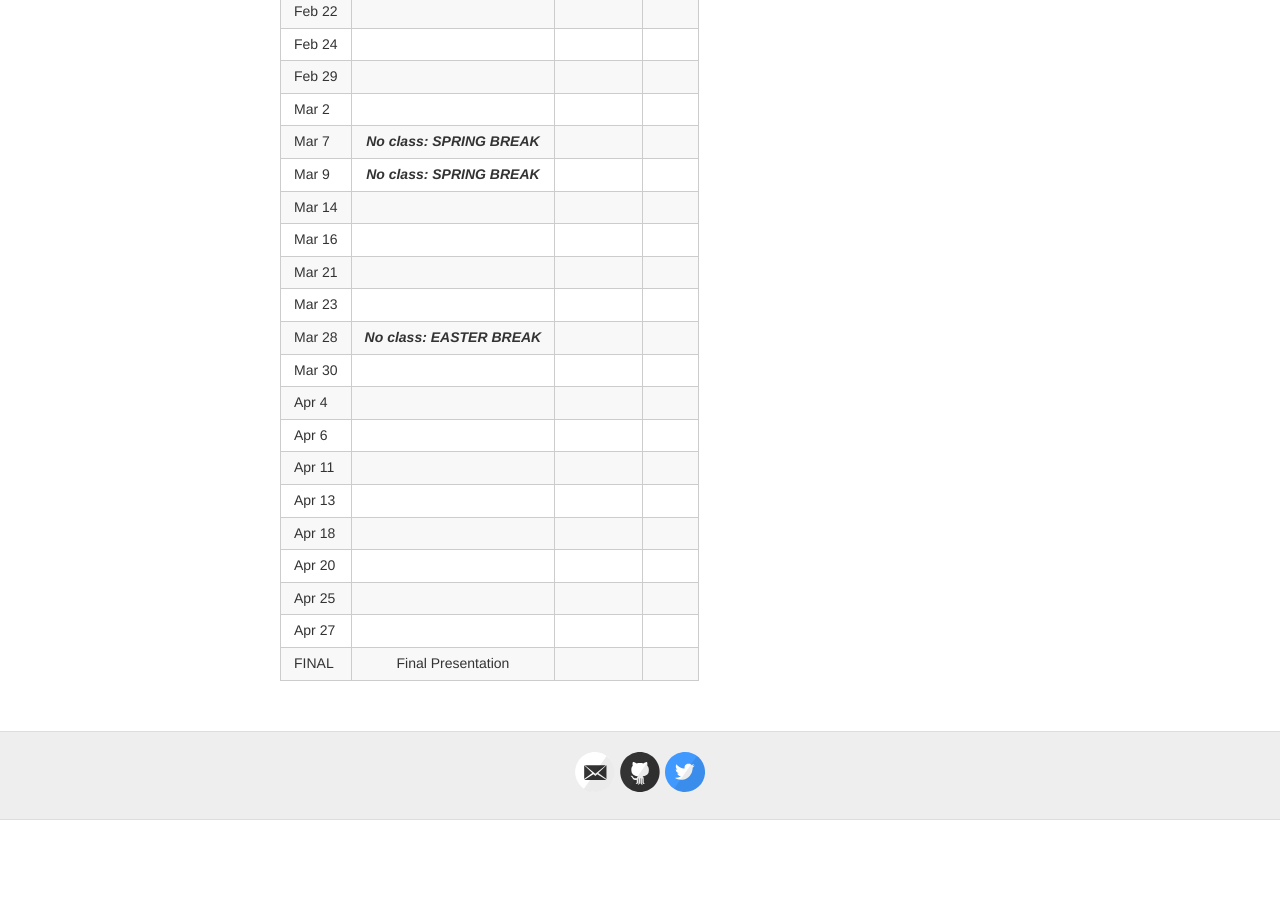
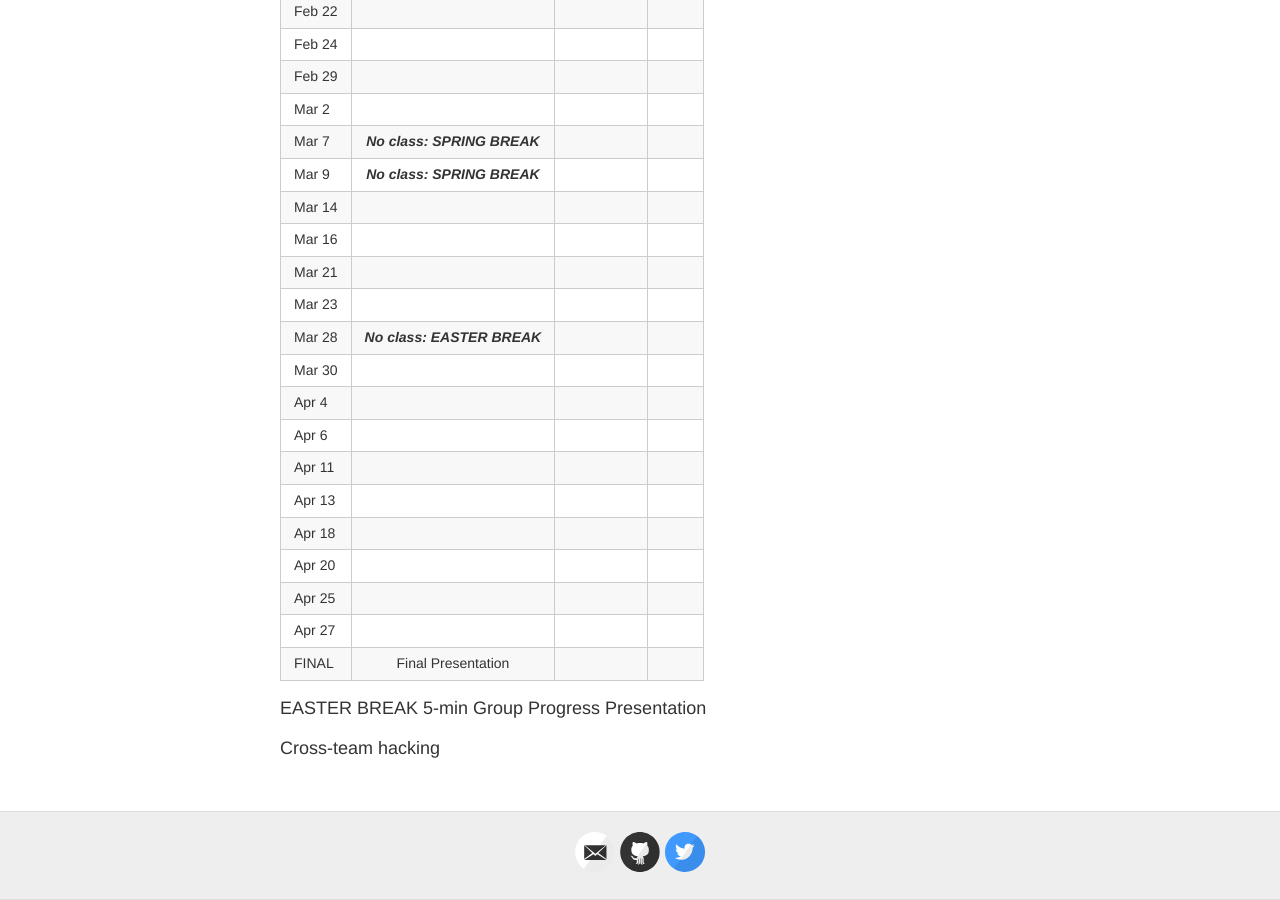
Before and after one commit to hwheeler01/CompBio, a Jekyll site: the page built from syllabus.md, in a window 1280 px wide and 900 px high, scrolled down 606 px. Built offline with Jekyll 4.4.1, drawn with Linux system fonts in a browser that asks for light colours; Markdown is read by kramdown in place of the engine named in the settings; before the commit the page ends 1426 px from its top, so only the background shows below that.

Commit message:
bold table header

```diff
--- a/syllabus.md
+++ b/syllabus.md
@@ -4,7 +4,7 @@
 permalink: /syllabus/
 ---
 
-| Date          | Topics        | Exercises | DUE |
+| **Date**      | **Topics**    | **Exercises** | **DUE** |
 | ------------- |:-------------:| -----:|---|
 |Jan 20|Intro to Python, ROSALIND |
 |Jan 25|
@@ -36,3 +36,9 @@
 |Apr 25|
 |Apr 27|
 |FINAL| Final Presentation
+
+
+EASTER BREAK
+5-min Group Progress Presentation
+
+Cross-team hacking
```
